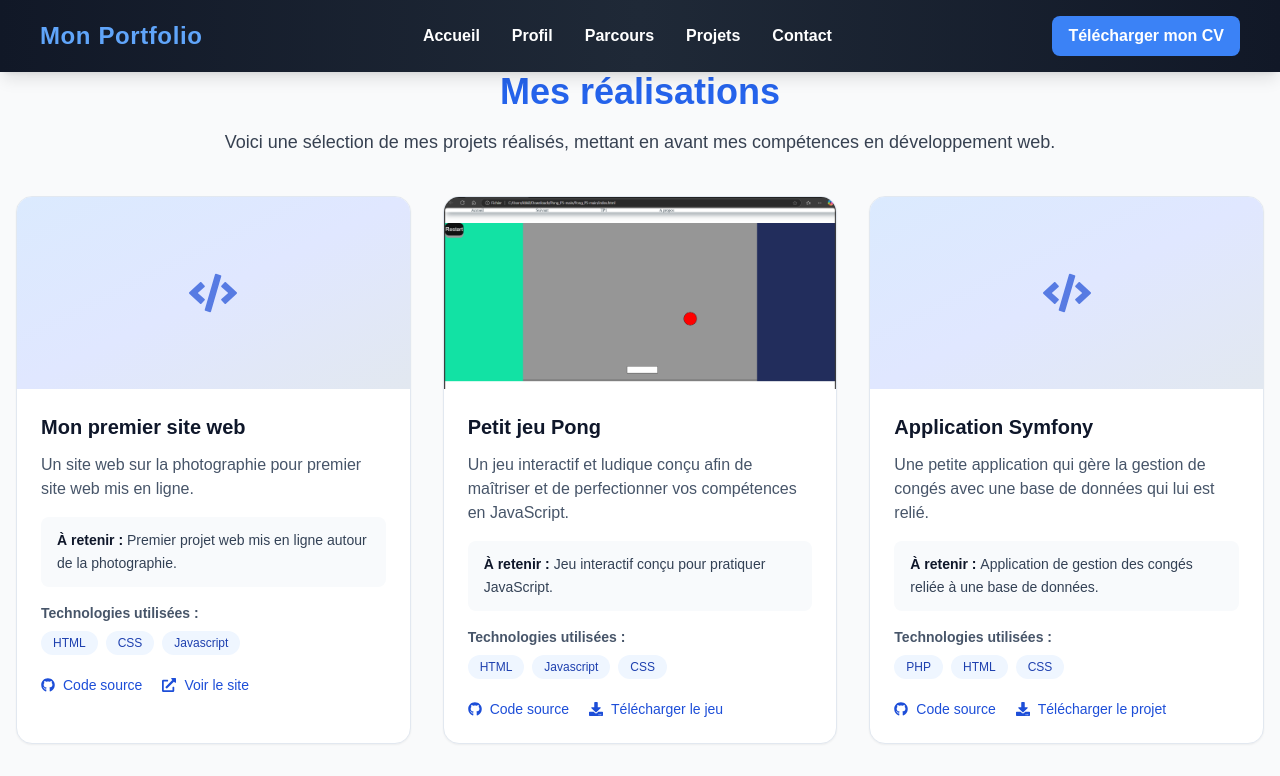
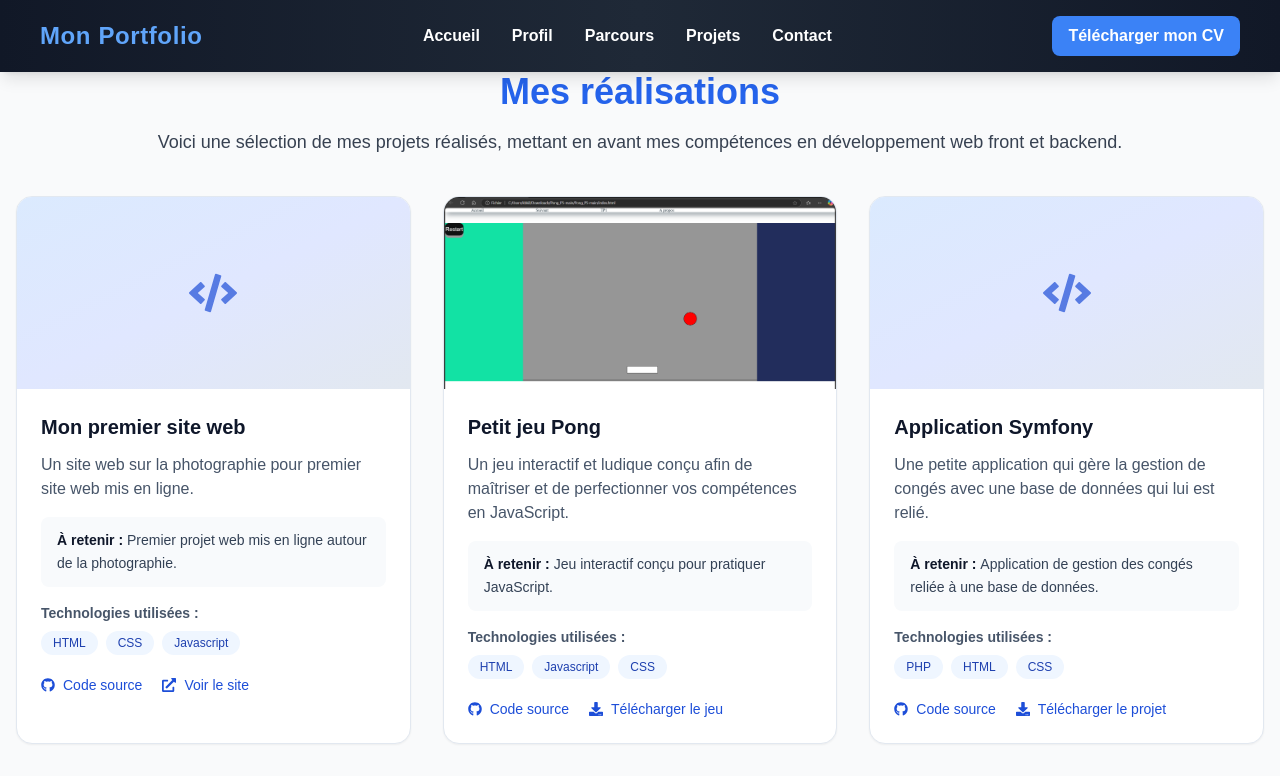
Before and after one commit to killianbiondo/Portfolio_enLigne, a Next.js app in the folder mon-portfolio/: page /projets in a window 1280 px wide. Shown: the top 776 px of the page. Built offline with nearby package versions, Linux system fonts and the light colour scheme.

Commit message:
MAJ files

```diff
--- a/mon-portfolio/pages/parcours.js
+++ b/mon-portfolio/pages/parcours.js
@@ -44,7 +44,7 @@ export default function Parcours() {
             date: 'Mai 2024',
             sortDate: '2024-05',
             duration: '1 mois',
-            description: "Refonte de l'architecture d'un site web collaboratif.",
+            description: "Refonte de l'architecture d'un site web collaboratif (SharePoint).",
             icon: <FaBriefcase aria-hidden="true" />,
         },
         {
--- a/mon-portfolio/pages/profil.js
+++ b/mon-portfolio/pages/profil.js
@@ -80,7 +80,7 @@ export default function Profil() {
                         <h2 className="mb-6 text-xl font-semibold text-blue-700">Timeline</h2>
                         <ul className="border-l-4 border-blue-600 pl-4 space-y-5 flex-grow">
                             <li>
-                                <h4 className="font-medium text-lg">2026 - maitenant</h4>
+                                <h4 className="font-medium text-lg"> Septembre 2026 - ...</h4>
                                 <p>Étudiant en Bachelor Information Science à l'HES-SO</p>
                             </li>
                             <li>
--- a/mon-portfolio/pages/projets.js
+++ b/mon-portfolio/pages/projets.js
@@ -69,7 +69,7 @@ export default function Projet() {
                         Mes réalisations
                     </h1>
                     <p className="text-lg text-gray-700">
-                        Voici une sélection de mes projets réalisés, mettant en avant mes compétences en développement web.
+                        Voici une sélection de mes projets réalisés, mettant en avant mes compétences en développement web front et backend.
                     </p>
                 </div>
 
```
